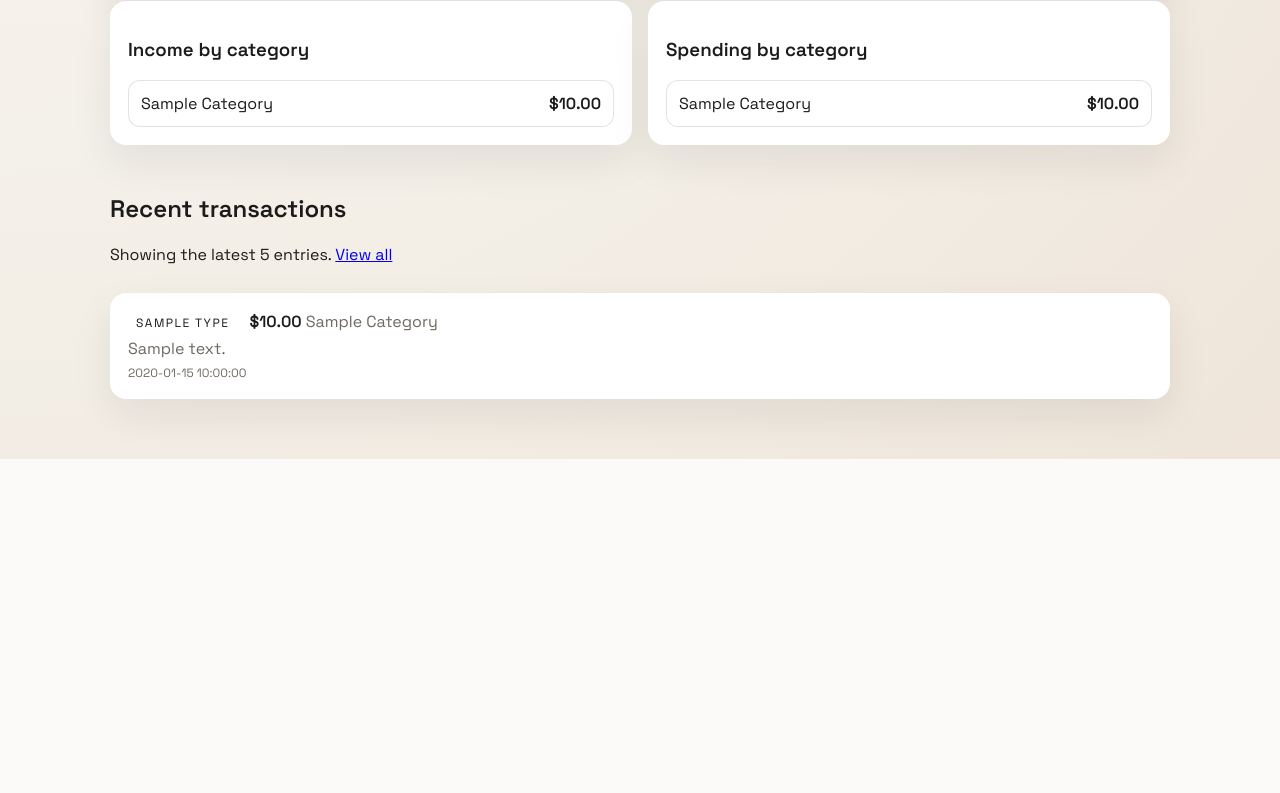
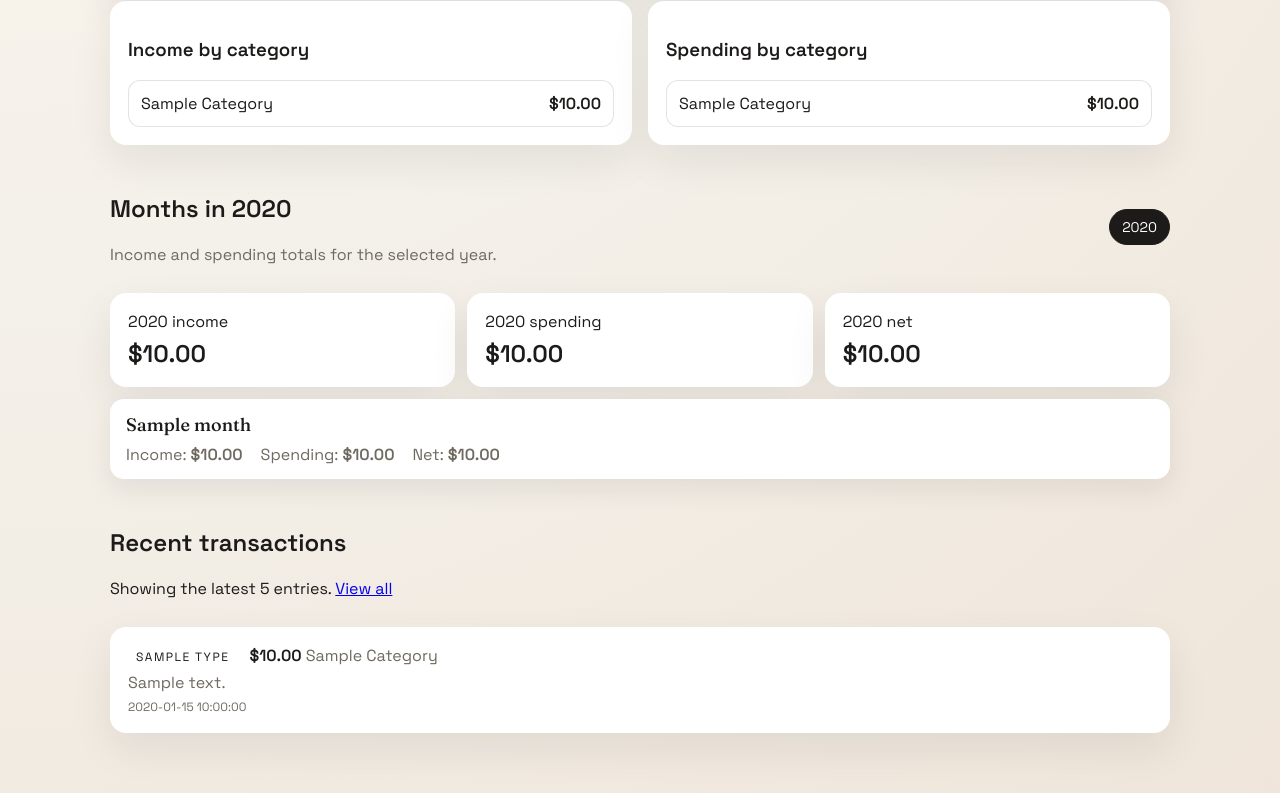
Before and after one commit to Durvalm/MyBank, a Flask app: template templates/stats.html in a window 1280 px wide. Shown: the part 749-1542 px from the top of the page. Before the commit the page ends 1208 px from the top, so only its background shows below. Run offline with Flask 3, Linux system fonts and the light colour scheme; the template is opened without the code that fills it: most values are stand-ins (such as "Sample title", 1, 10 or a date in 2020).

Commit message:
stats page improved

```diff
--- a/app.py
+++ b/app.py
@@ -129,12 +129,10 @@ def build_pagination(current_page, total_pages, window=2):
 @app.route("/")
 @login_required
 def index():
-    today = datetime.date.today().isoformat()
     return render_template(
         "index.html",
         income_categories=INCOME_CATEGORIES,
         spending_categories=SPENDING_CATEGORIES,
-        today=today,
     )
 
 
@@ -181,7 +179,8 @@ def totals_for_period(conn, user_id, start_date):
 @login_required
 def stats():
     user_id = session["user_id"]
-    month_param = request.args.get("month")
+    month_param = (request.args.get("month") or "").strip()
+    year_param = (request.args.get("year") or "").strip()
     with get_db() as conn:
         all_time = totals_for_period(conn, user_id, "0000-01-01")
 
@@ -201,9 +200,12 @@ def stats():
             """
         , (user_id,)).fetchall()
 
-        month_rows = conn.execute(
+        monthly_rows = conn.execute(
             """
-            SELECT strftime('%Y-%m', date) AS month
+            SELECT
+                strftime('%Y-%m', date) AS month,
+                COALESCE(SUM(CASE WHEN type = 'income' THEN amount ELSE 0 END), 0) AS income_total,
+                COALESCE(SUM(CASE WHEN type = 'spending' THEN amount ELSE 0 END), 0) AS spending_total
             FROM transactions
             WHERE user_id = ?
             GROUP BY month
@@ -211,11 +213,68 @@ def stats():
             """
         , (user_id,)).fetchall()
 
-        available_months = [row["month"] for row in month_rows]
+        monthly_summary_all = []
+        available_years = []
+        known_years = set()
+        for row in monthly_rows:
+            month = row["month"]
+            year = month.split("-")[0]
+            income_total = round(row["income_total"], 2)
+            spending_total = round(row["spending_total"], 2)
+            if year not in known_years:
+                known_years.add(year)
+                available_years.append(year)
+            monthly_summary_all.append(
+                {
+                    "month": month,
+                    "year": year,
+                    "income": income_total,
+                    "spending": spending_total,
+                    "net": round(income_total - spending_total, 2),
+                }
+            )
+
+        if year_param in available_years:
+            selected_year = year_param
+        elif month_param[:4] in available_years:
+            selected_year = month_param[:4]
+        elif available_years:
+            selected_year = available_years[0]
+        else:
+            selected_year = datetime.date.today().strftime("%Y")
+
+        monthly_summary = [
+            {
+                "month": item["month"],
+                "income": item["income"],
+                "spending": item["spending"],
+                "net": item["net"],
+            }
+            for item in monthly_summary_all
+            if item["year"] == selected_year
+        ]
+        available_months = [item["month"] for item in monthly_summary]
+
         if month_param in available_months:
             selected_month = month_param
         else:
             selected_month = available_months[0] if available_months else datetime.date.today().strftime("%Y-%m")
+
+        yearly_totals_rows = conn.execute(
+            """
+            SELECT type, COALESCE(SUM(amount), 0) AS total
+            FROM transactions
+            WHERE strftime('%Y', date) = ? AND user_id = ?
+            GROUP BY type
+            """,
+            (selected_year, user_id),
+        ).fetchall()
+        selected_year_totals = {"income": 0, "spending": 0, "net": 0}
+        for row in yearly_totals_rows:
+            selected_year_totals[row["type"]] = round(row["total"], 2)
+        selected_year_totals["net"] = round(
+            selected_year_totals["income"] - selected_year_totals["spending"], 2
+        )
 
         monthly_totals = conn.execute(
             """
@@ -253,8 +312,12 @@ def stats():
         all_time=all_time,
         periods=periods,
         recent=recent,
+        available_years=available_years,
+        selected_year=selected_year,
+        selected_year_totals=selected_year_totals,
         available_months=available_months,
         selected_month=selected_month,
+        monthly_summary=monthly_summary,
         monthly_by_type=monthly_by_type,
         category_breakdown=category_breakdown,
     )
--- a/static/style.css
+++ b/static/style.css
@@ -274,6 +274,77 @@ button:hover {
 .recent {
   display: grid;
   gap: 12px;
+}
+
+.month-history {
+  display: grid;
+  gap: 12px;
+}
+
+.month-history-list {
+  display: grid;
+  gap: 10px;
+}
+
+.month-history-row {
+  background: var(--card);
+  border-radius: 14px;
+  padding: 14px 16px;
+  box-shadow: 0 10px 28px rgba(28, 27, 25, 0.08);
+  display: grid;
+  gap: 8px;
+}
+
+.month-history-month {
+  font-family: "Fraunces", serif;
+  font-size: 18px;
+}
+
+.month-history-values {
+  display: flex;
+  flex-wrap: wrap;
+  gap: 10px 18px;
+  color: var(--muted);
+}
+
+.month-history-values .negative {
+  color: #a23434;
+}
+
+.yearly-totals {
+  grid-template-columns: repeat(auto-fit, minmax(220px, 1fr));
+}
+
+.yearly-totals .negative {
+  color: #a23434;
+}
+
+.year-filter {
+  display: flex;
+  flex-wrap: wrap;
+  gap: 8px;
+}
+
+.year-button {
+  text-decoration: none;
+  color: var(--ink);
+  border: 1px solid rgba(28, 27, 25, 0.2);
+  background: #fff;
+  border-radius: 999px;
+  padding: 8px 12px;
+  font-size: 14px;
+  transition: transform 0.2s ease, box-shadow 0.2s ease;
+}
+
+.year-button:hover {
+  transform: translateY(-1px);
+  box-shadow: 0 10px 18px rgba(28, 27, 25, 0.12);
+}
+
+.year-button.active {
+  background: var(--ink);
+  border-color: var(--ink);
+  color: #fff;
 }
 
 .recent-list {
--- a/templates/stats.html
+++ b/templates/stats.html
@@ -45,6 +45,7 @@
       <p class="muted">Income, spending, and category totals for a selected month.</p>
     </div>
     <form method="get" action="{{ url_for('stats') }}" class="month-picker">
+      <input type="hidden" name="year" value="{{ selected_year }}" />
       <label>
         Month
         <select name="month" onchange="this.form.submit()">
@@ -120,6 +121,63 @@
     </div>
   {% else %}
     <p class="muted">No monthly data yet.</p>
+  {% endif %}
+</section>
+
+<section class="month-history">
+  <div class="section-header">
+    <div>
+      <h2>Months in {{ selected_year }}</h2>
+      <p class="muted">Income and spending totals for the selected year.</p>
+    </div>
+    {% if available_years %}
+      <div class="year-filter">
+        {% for year in available_years %}
+          <a
+            href="{{ url_for('stats', year=year) }}"
+            class="year-button {% if year == selected_year %}active{% endif %}"
+          >
+            {{ year }}
+          </a>
+        {% endfor %}
+      </div>
+    {% endif %}
+  </div>
+
+  <div class="totals yearly-totals">
+    <div class="total-card">
+      <span>{{ selected_year }} income</span>
+      <strong>${{ selected_year_totals.income|currency }}</strong>
+    </div>
+    <div class="total-card">
+      <span>{{ selected_year }} spending</span>
+      <strong>${{ selected_year_totals.spending|currency }}</strong>
+    </div>
+    <div class="total-card">
+      <span>{{ selected_year }} net</span>
+      <strong class="{% if selected_year_totals.net < 0 %}negative{% endif %}">
+        ${{ selected_year_totals.net|currency }}
+      </strong>
+    </div>
+  </div>
+
+  {% if monthly_summary %}
+    <div class="month-history-list">
+      {% for item in monthly_summary %}
+        <div class="month-history-row">
+          <div class="month-history-month">{{ item.month }}</div>
+          <div class="month-history-values">
+            <span>Income: <strong>${{ item.income|currency }}</strong></span>
+            <span>Spending: <strong>${{ item.spending|currency }}</strong></span>
+            <span class="{% if item.net < 0 %}negative{% endif %}">
+              Net: <strong>${{ item.net|currency }}</strong>
+            </span>
+          </div>
+        </div>
+      {% endfor %}
+    </div>
+  {% else %}
+    <p class="muted">No month summaries yet.</p>
   {% endif %}
 </section>
 
```
Also changed, not shown: templates/index.html (+12 -1 lines).
